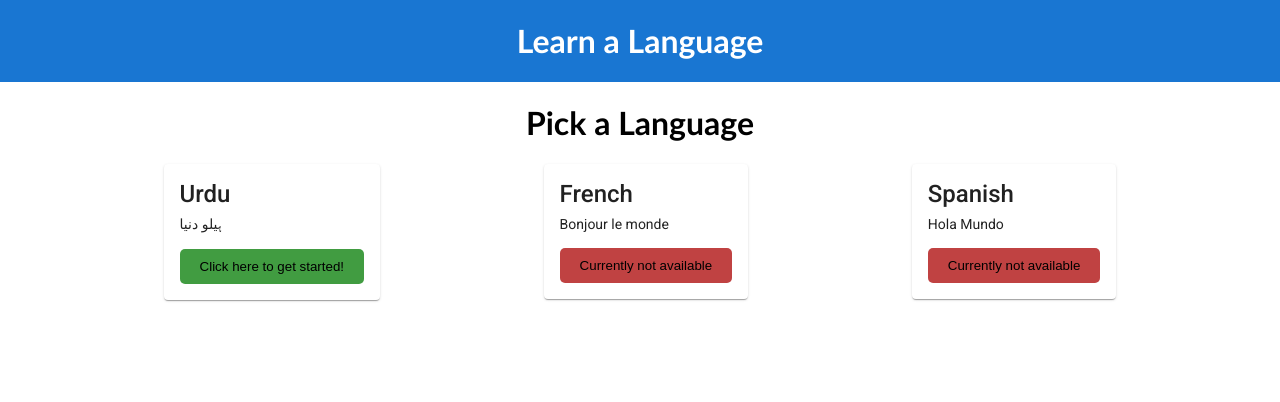
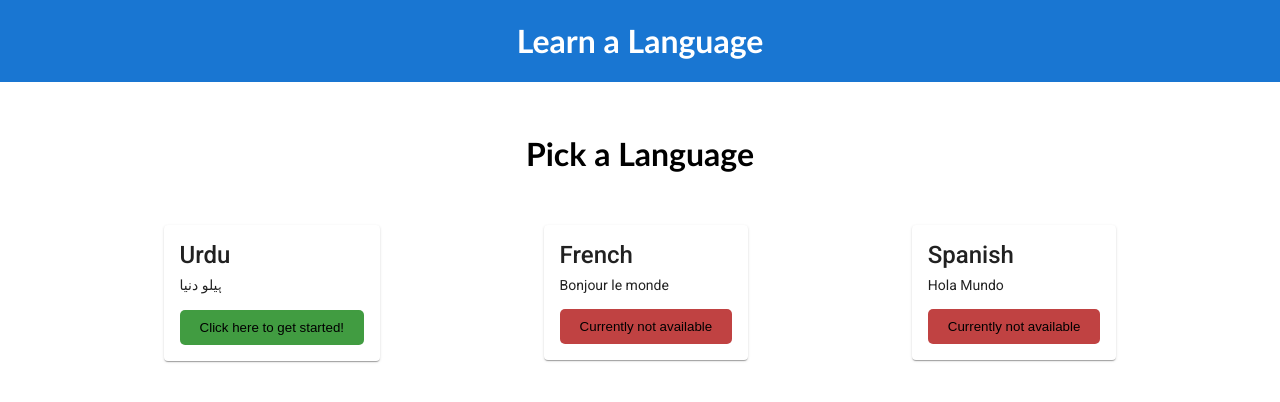
Before and after one commit to farshad-s/learn-a-lang, an Angular app: page / in a window 1280 px wide. Shown: the top 402 px of the page. Built offline with nearby package versions, Linux system fonts and the light colour scheme.

Commit message:
added height + aligned center for title

```diff
--- a/src/app/language-card/language-card.component.css
+++ b/src/app/language-card/language-card.component.css
@@ -1,6 +1,8 @@
 .title {
   display: flex;
   justify-content: center;
+  align-items: center;
+  height: 100px;
 }
 
 .card-container {
```
